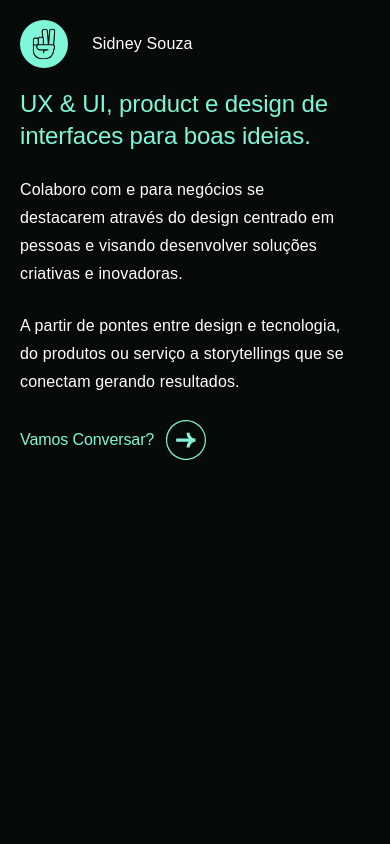
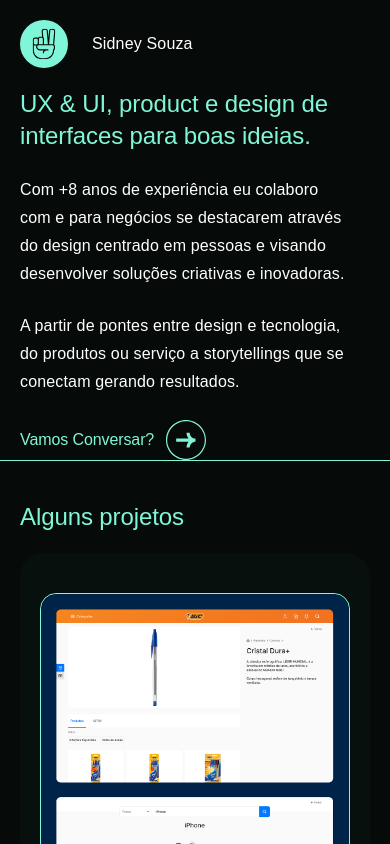
Before and after one commit to sidssouza/sidneysouza, a React (Create React App) app: page / in a window 390 px wide. Shown: the top 844 px of the page. Built offline with nearby package versions, Linux system fonts and the light colour scheme; a web font is replaced by a local one.

Commit message:
Intro Site Uptade

```diff
--- a/src/App.css
+++ b/src/App.css
@@ -263,7 +263,7 @@ a {
 }
 
 .intro {
-  height: 100vh;
+  margin-bottom: var(--spacing-xl);
   padding: 0 var(--spacing-xl);
 }
 
@@ -282,12 +282,9 @@ a {
 }
 
 .lets_talk {
-  display: flex;
+  display: inline-flex;
   align-items: center;
   gap: var(--spacing-xs);
-  position: absolute;
-  left: var(--spacing-xl);
-  bottom: var(--spacing-xl);
   transition: var(--transition-xs);
 }
 
@@ -295,10 +292,6 @@ a {
   display: flex;
   align-items: center;
   gap: var(--spacing-sm);
-  position: absolute;
-  left: var(--spacing-xl);
-  bottom: var(--spacing-xl);
-  transform: var(--transform-size-sm);
 }
 
 .social_media {
@@ -407,6 +400,7 @@ a {
   }
 
   .approach {
+    display: inline-flex;
     flex-direction: column;
     gap: var(--spacing-md);
     padding: var(--spacing-md) 0;
@@ -497,6 +491,22 @@ a {
   }
 }
 
+.down-top-section {
+  animation-name: moveBoxSection;
+  animation-duration: 1.5s;
+  animation-fill-mode: both;
+}
+
+@keyframes moveBoxSection {
+  0% {
+    transform: translateY(600px);
+  }
+
+  100% {
+    transform: translateY(0);
+  }
+}
+
 .elemento {
   opacity: 1;
   transform: translateY(200px);
--- a/src/App.js
+++ b/src/App.js
@@ -14,20 +14,15 @@ function App() {
 
         <h1 className='top-down-intro'>UX & UI, product e design de interfaces para boas ideias.</h1>
         <div className="approach down-top-intro">
-          <p>Colaboro com e para negócios se destacarem através do design centrado em pessoas e visando desenvolver soluções criativas e inovadoras.</p>
+          <p>Com +8 anos de experiência eu colaboro com e para negócios se destacarem através do design centrado em pessoas e visando desenvolver soluções criativas e inovadoras.</p>
           <p>A partir de pontes entre design e tecnologia, do produtos ou serviço a storytellings que se conectam gerando resultados.</p>
         </div>
-
-        <section>
-          <a className="lets_talk down-top-intro" target="_blank" href="https://api.whatsapp.com/send?phone=5548996385263" rel="noopener noreferrer">
-            Vamos Conversar?<img src="/img/vector-white.svg" alt="um ícone de seta" />
-          </a>
-
-          <SocialMedia />
-        </section>
+        <a className="lets_talk down-top-section" target="_blank" href="https://api.whatsapp.com/send?phone=5548996385263" rel="noopener noreferrer">
+          Vamos Conversar?<img src="/img/vector-white.svg" alt="um ícone de seta" />
+        </a>
       </main>
 
-      <section className="projects-section">
+      <section className="projects-section down-top-section">
         <div className='title-project'>
           <h2>Alguns projetos</h2>
         </div>
```
